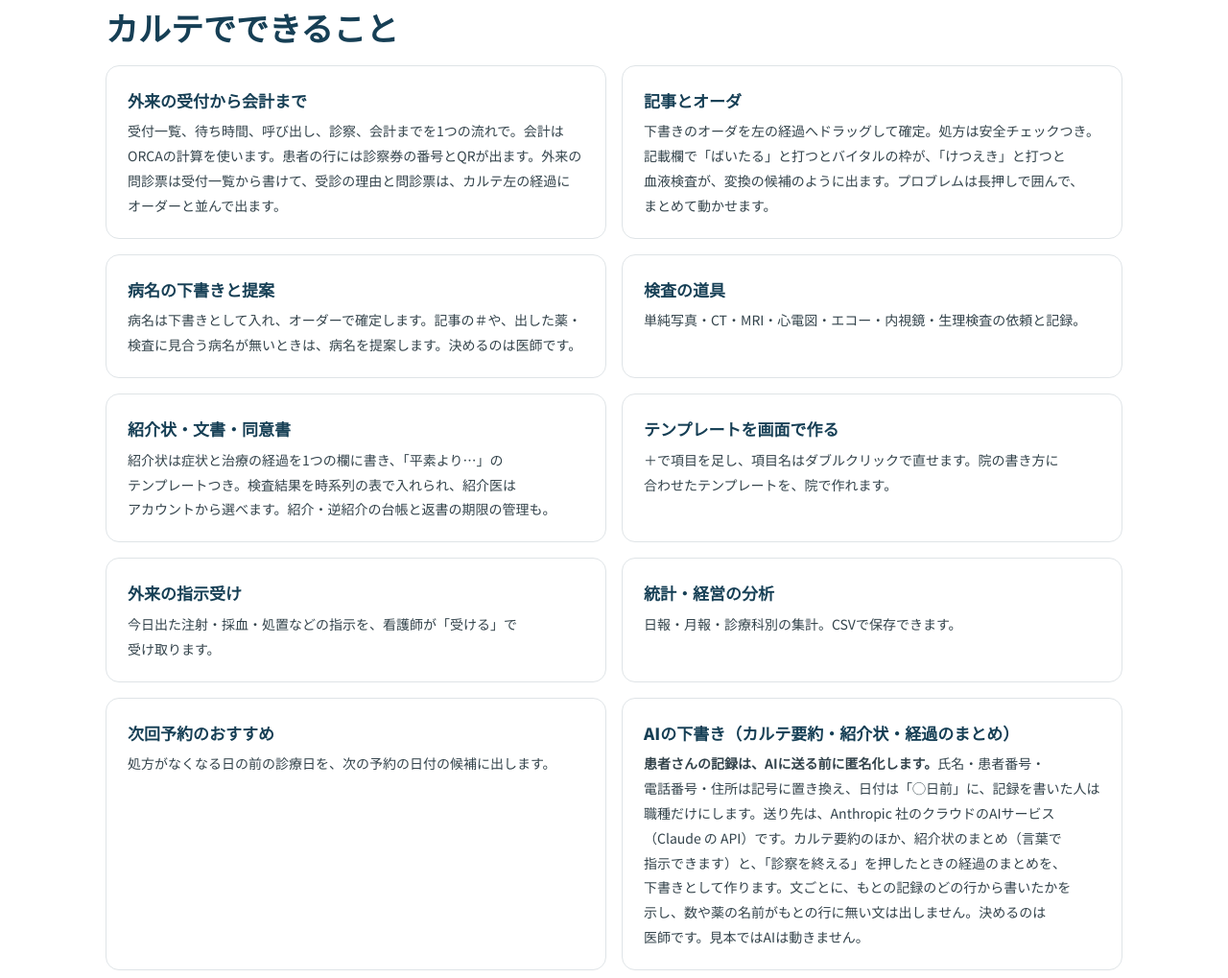
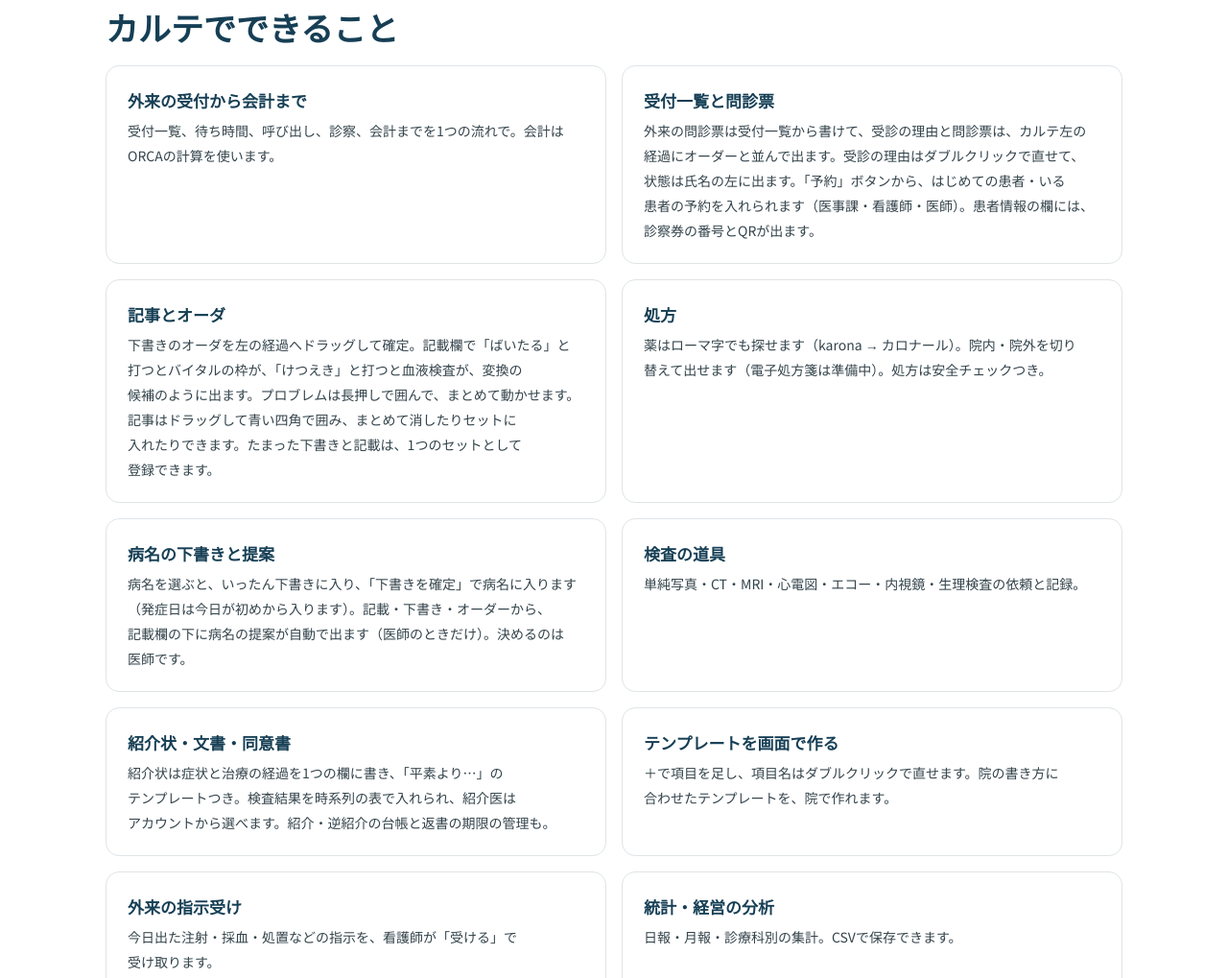
Before and after one commit to yuya847/fastkarte-lp, a plain HTML site: page clinic/index.html in a window 1280 px wide. Shown: the part 5270-6289 px from the top of the page at 96% size. Drawn offline with Linux system fonts and the light colour scheme.

Commit message:
診療所向け（/clinic/）：保険カルテのコード照合で直す。病名は「選ぶと下書きに入り、下書きを確定で病名へ（発症日は今日）・提案は記載欄の下に医師のときだけ」に。診察券のQRは患者情報の欄。同じ回でデモに出た機能を追加：受付一覧（受診理由のダブルクリック編集・状態を氏名の左・予約ボタン）、処方（ローマ字検索・院内と院外の切り替え・電子処方箋は準備中）、記事の囲みとセット登録
Co-Authored-By: Claude Opus 5.5 <noreply@anthropic.com>
Claude-Session: https://claude.ai/code/session_01R4SuKMhu938QiYUwvpGmxE

```diff
--- a/clinic/index.html
+++ b/clinic/index.html
@@ -275,16 +275,18 @@ footer{padding:28px 0;color:var(--sub);font-size:13px;border-top:1px solid var(-
  <p class="label">FEATURES</p>
  <h2>カルテでできること</h2>
  <div class="feat">
-  <div class="f"><b>外来の受付から会計まで</b><p>受付一覧、待ち時間、呼び出し、診察、会計までを1つの流れで。会計はORCAの計算を使います。患者の行には診察券の番号とQRが出ます。外来の問診票は受付一覧から書けて、受診の理由と問診票は、カルテ左の経過にオーダーと並んで出ます。</p></div>
-  <div class="f"><b>記事とオーダ</b><p>下書きのオーダを左の経過へドラッグして確定。処方は安全チェックつき。記載欄で「ばいたる」と打つとバイタルの枠が、「けつえき」と打つと血液検査が、変換の候補のように出ます。プロブレムは長押しで囲んで、まとめて動かせます。</p></div>
-  <div class="f"><b>病名の下書きと提案</b><p>病名は下書きとして入れ、オーダーで確定します。記事の＃や、出した薬・検査に見合う病名が無いときは、病名を提案します。決めるのは医師です。</p></div>
+  <div class="f"><b>外来の受付から会計まで</b><p>受付一覧、待ち時間、呼び出し、診察、会計までを1つの流れで。会計はORCAの計算を使います。</p></div>
+  <div class="f"><b>受付一覧と問診票</b><p>外来の問診票は受付一覧から書けて、受診の理由と問診票は、カルテ左の経過にオーダーと並んで出ます。受診の理由はダブルクリックで直せて、状態は氏名の左に出ます。「予約」ボタンから、はじめての患者・いる患者の予約を入れられます（医事課・看護師・医師）。患者情報の欄には、診察券の番号とQRが出ます。</p></div>
+  <div class="f"><b>記事とオーダ</b><p>下書きのオーダを左の経過へドラッグして確定。記載欄で「ばいたる」と打つとバイタルの枠が、「けつえき」と打つと血液検査が、変換の候補のように出ます。プロブレムは長押しで囲んで、まとめて動かせます。記事はドラッグして青い四角で囲み、まとめて消したりセットに入れたりできます。たまった下書きと記載は、1つのセットとして登録できます。</p></div>
+  <div class="f"><b>処方</b><p>薬はローマ字でも探せます（karona → カロナール）。院内・院外を切り替えて出せます（電子処方箋は準備中）。処方は安全チェックつき。</p></div>
+  <div class="f"><b>病名の下書きと提案</b><p>病名を選ぶと、いったん下書きに入り、「下書きを確定」で病名に入ります（発症日は今日が初めから入ります）。記載・下書き・オーダーから、記載欄の下に病名の提案が自動で出ます（医師のときだけ）。決めるのは医師です。</p></div>
   <div class="f"><b>検査の道具</b><p>単純写真・CT・MRI・心電図・エコー・内視鏡・生理検査の依頼と記録。</p></div>
   <div class="f"><b>紹介状・文書・同意書</b><p>紹介状は症状と治療の経過を1つの欄に書き、「平素より…」のテンプレートつき。検査結果を時系列の表で入れられ、紹介医はアカウントから選べます。紹介・逆紹介の台帳と返書の期限の管理も。</p></div>
   <div class="f"><b>テンプレートを画面で作る</b><p>＋で項目を足し、項目名はダブルクリックで直せます。院の書き方に合わせたテンプレートを、院で作れます。</p></div>
   <div class="f"><b>外来の指示受け</b><p>今日出た注射・採血・処置などの指示を、看護師が「受ける」で受け取ります。</p></div>
   <div class="f"><b>統計・経営の分析</b><p>日報・月報・診療科別の集計。CSVで保存できます。</p></div>
   <div class="f"><b>次回予約のおすすめ</b><p>処方がなくなる日の前の診療日を、次の予約の日付の候補に出します。</p></div>
-  <div class="f"><b>AIの下書き（カルテ要約・紹介状・経過のまとめ）</b><p><strong>患者さんの記録は、AIに送る前に匿名化します。</strong>氏名・患者番号・電話番号・住所は記号に置き換え、日付は「◯日前」に、記録を書いた人は職種だけにします。送り先は、Anthropic 社のクラウドのAIサービス（Claude の API）です。カルテ要約のほか、紹介状のまとめ（言葉で指示できます）と、「診察を終える」を押したときの経過のまとめを、下書きとして作ります。文ごとに、もとの記録のどの行から書いたかを示し、数や薬の名前がもとの行に無い文は出しません。決めるのは医師です。見本ではAIは動きません。</p></div>
+  <div class="f"><b>AIの下書き（カルテ要約・紹介状・経過のまとめ）</b><p><strong>患者さんの記録は、AIに送る前に匿名化します。</strong>氏名・患者番号・電話番号・住所は記号に置き換え、日付は「◯日前」に、記録を書いた人は職種だけにします。送り先は、Anthropic 社のクラウドのAIサービス（Claude の API）です。カルテ要約のほか、紹介状のまとめ（言葉で指示できます）と、「診察を終える」を押したときの経過のまとめを、<span class="nw">下書きとして</span>作ります。文ごとに、もとの記録のどの行から書いたかを示し、数や薬の名前がもとの行に無い文は出しません。決めるのは医師です。見本ではAIは動きません。</p></div>
   <div class="f"><b>院のセキュリティ点検</b><p>厚生労働省のチェックリストに沿って、院の状況を点検できます。</p></div>
   <div class="f"><b>予防接種</b><p>予診（体温・予診票）と、販売名・ロットの記録。体温37.5℃以上のときや、注射の生ワクチンの間隔（27日）が足りないときなどは、記録できないように止めます。</p></div>
   <div class="f"><b>健診</b><p>健診のコース（定期健康診断・雇入時・特定健診・後期高齢者・自費）を選ぶだけでオーダーできます。料金はコースごとに設定します（導入のときに院の価格に合わせます）。会計では保険の分とは別に自費として受け取り、健診だけの受診では保険の初診料・再診料を算定しません。身体診察はテンプレート「健診の診察」で書きます。身長・体重・血圧・血液検査の値はカルテから読み込みます（視力・聴力・尿・胸部X線などは、いまは判定だけを記録）。判定は医師が選びます。特定健診のXML（代行機関への提出）と保健指導の階層化は、これから対応します。</p></div>
@@ -333,8 +335,9 @@ footer{padding:28px 0;color:var(--sub);font-size:13px;border-top:1px solid var(-
  <h2>日々、作り足しています</h2>
  <div class="upd"><ol>
   <li><time datetime="2026-11-13">2026.11.13</time><span>紹介状にテンプレート・検査結果の時系列の表・紹介医の選択を加え、テンプレートを画面で作れるようにしました</span></li>
-  <li><time datetime="2026-11-13">2026.11.13</time><span>外来の問診票と指示受け、患者の行の診察券の番号・QRを加えました</span></li>
-  <li><time datetime="2026-11-13">2026.11.13</time><span>病名を、オーダーで確定する下書きにしました（見合う病名が無いときは提案）</span></li>
+  <li><time datetime="2026-11-13">2026.11.13</time><span>外来の問診票と指示受け、患者情報の欄の診察券の番号・QRを加えました</span></li>
+  <li><time datetime="2026-11-13">2026.11.13</time><span>病名を、いったん下書きに入れて確定する形にし、記載欄の下に病名の提案を出すようにしました</span></li>
+  <li><time datetime="2026-11-13">2026.11.13</time><span>薬のローマ字検索、処方の院内・院外の切り替え、受付一覧からの予約、下書きと記載のセット登録を加えました</span></li>
   <li><time datetime="2026-11-13">2026.11.13</time><span>会計の画面に、ORCAとの受け渡しのボタン（送る内容を見る・患者を確かめる・受付・診療行為・会計）を付けました</span></li>
   <li><time datetime="2026-11-13">2026.11.13</time><span>WebORCAクラウドのクライアント証明書に対応しました</span></li>
   <li><time datetime="2026-11-13">2026.11.13</time><span>健診を、コースを選ぶだけのオーダーにしました（自費として会計）</span></li>
```
Also changed, not shown: llms.txt.
